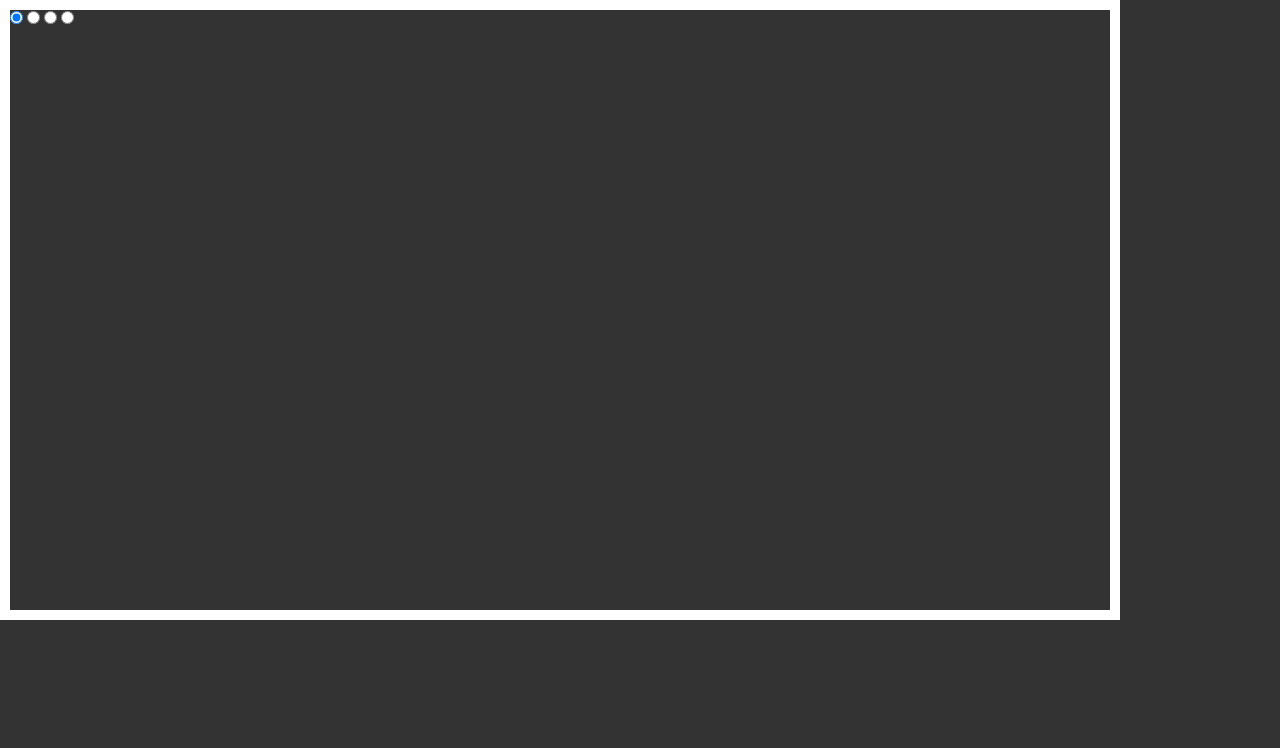
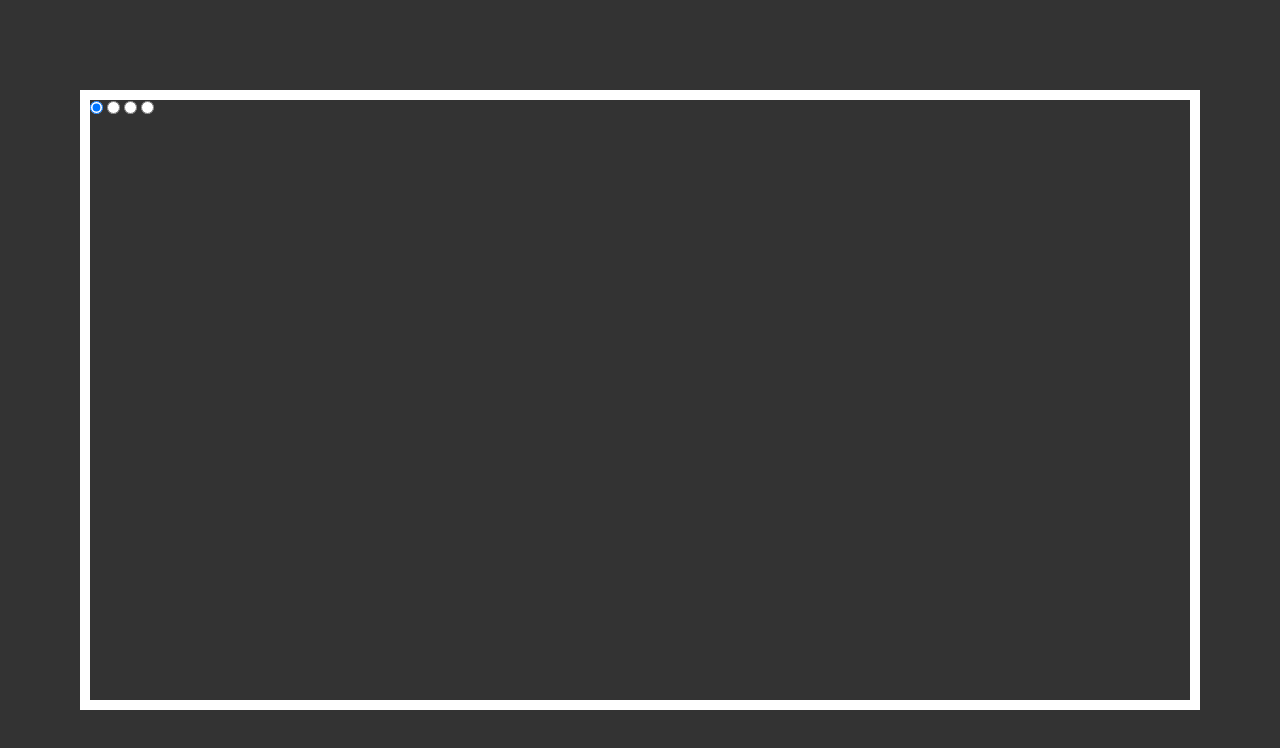
Before and after one commit to ramrusweb/html-css-slider, a plain HTML site: page index.html in a window 1280 px wide. Drawn offline with Linux system fonts and the light colour scheme.

Commit message:
center slider positioning

```diff
--- a/css/style.css
+++ b/css/style.css
@@ -13,3 +13,10 @@ body {
   overflow: hidden;
   border: 10px solid #ffffff;
 }
+
+.middle {
+  position: absolute;
+  top: 50%;
+  left: 50%;
+  transform: translate(-50%, -50%);
+}
```
